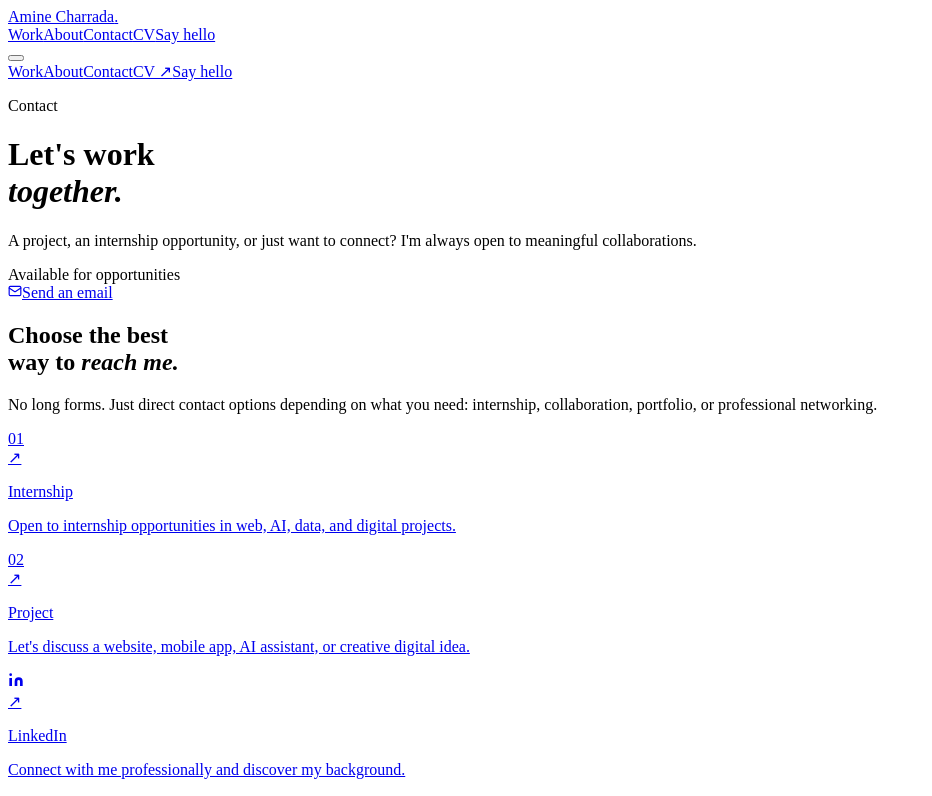
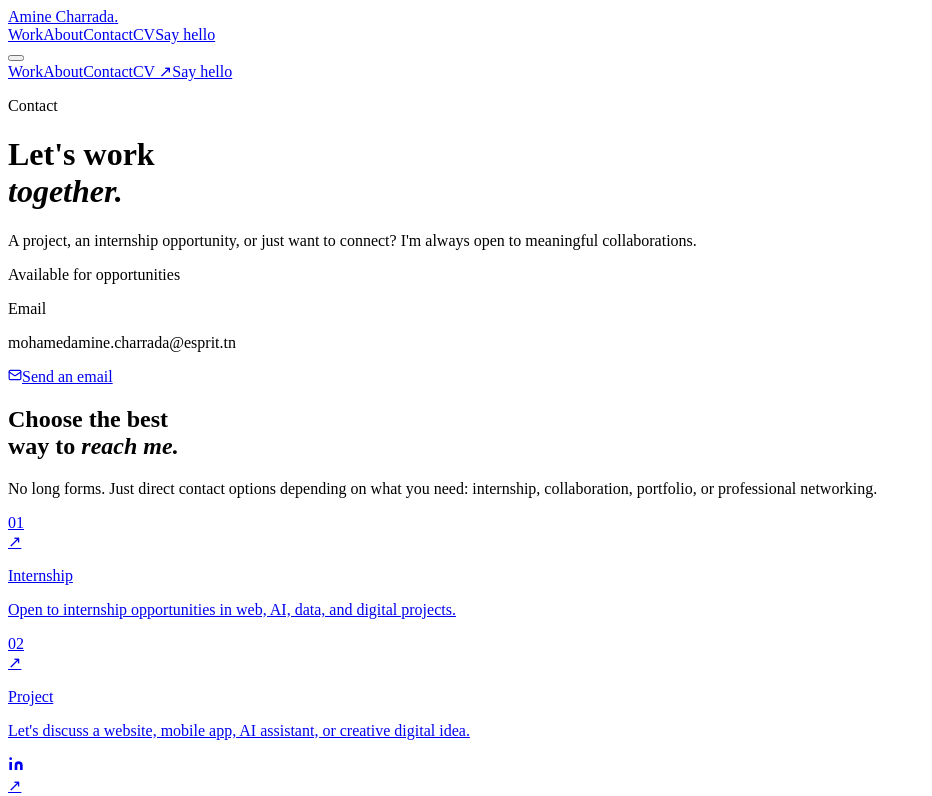
Before and after one commit to charrada-amine/portfolio, a React (Vite) app: page /contact in a window 1280 px wide. Shown: the top 796 px of the page, without its empty margins (0-932 px from the left). Built offline with nearby package versions, Linux system fonts and the light colour scheme; the HTML template or start-up script is replaced by a standard one.

Commit message:
mellouli

```diff
--- a/src/pages/Contact.jsx
+++ b/src/pages/Contact.jsx
@@ -92,7 +92,10 @@ const Contact = () => (
               <span className="font-sans text-xs text-[#1a1a1a]/55">Available for opportunities</span>
             </div>
 
-            {/* Email button */}
+            {/* Email block */}
+            <div>
+              <p className="font-sans text-[10px] uppercase tracking-[0.2em] text-[#1a1a1a]/35 mb-3">Email</p>
+              <p className="font-sans text-sm text-[#1a1a1a] mb-5 break-all">{EMAIL}</p>
               <a
                 href={`mailto:${EMAIL}`}
                 className="inline-flex items-center gap-2 bg-[#e8632a] text-[#f7f3ee] font-sans text-sm px-6 py-3 rounded-full hover:bg-[#1a1a1a] transition-colors duration-200"
@@ -103,6 +106,7 @@ const Contact = () => (
                 </svg>
                 Send an email
               </a>
+            </div>
           </div>
         </AnimatedSection>
 
```
Lines whose indentation alone changed are shown as unchanged.
